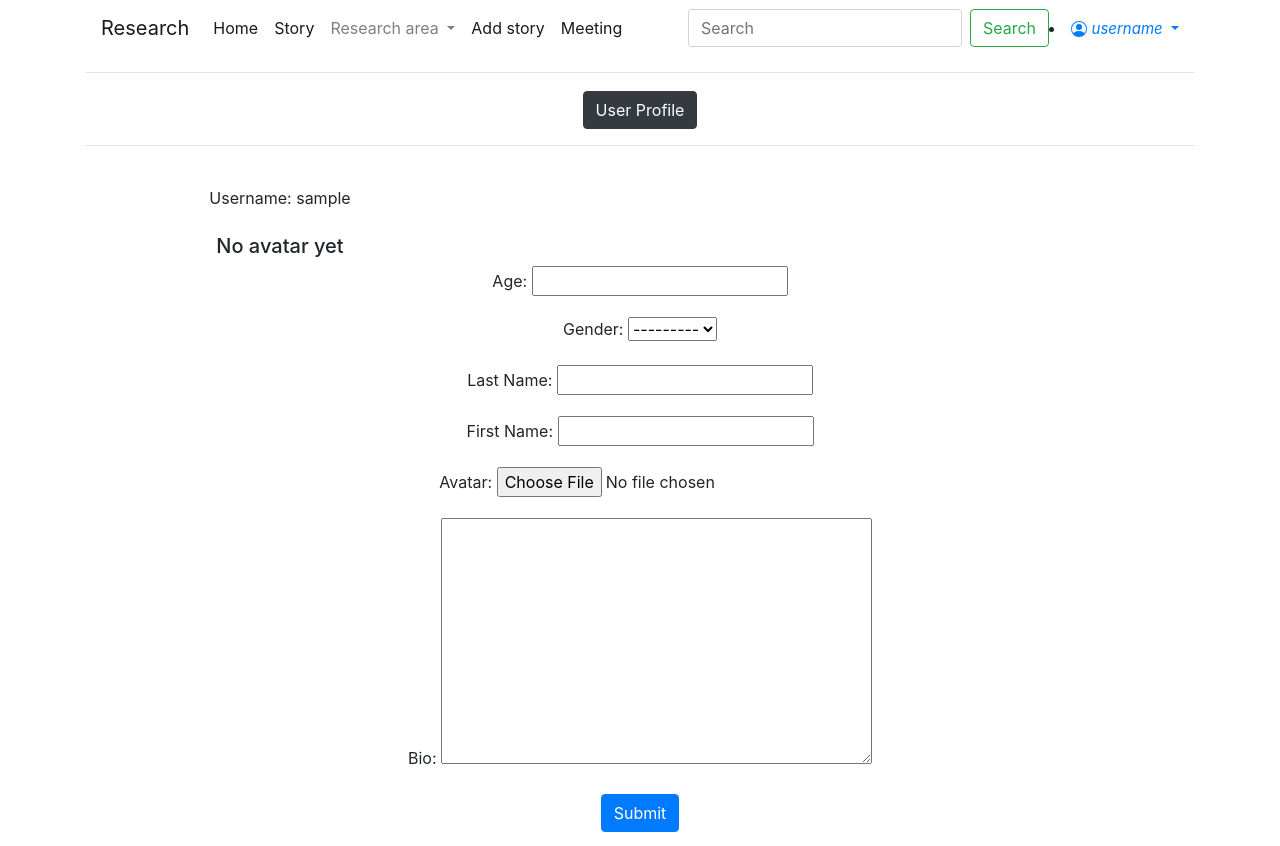
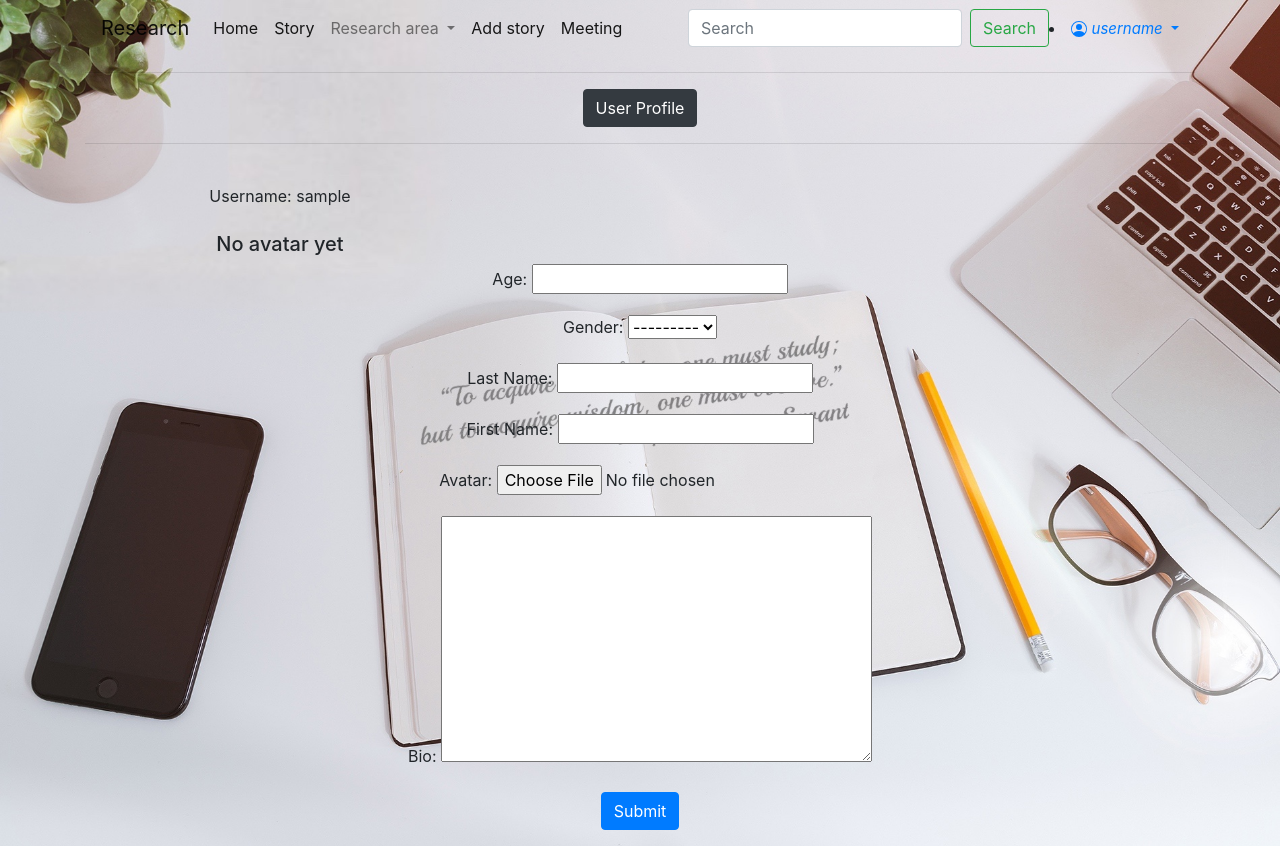
Before and after one commit to zhenxianglin/ResearchStory, a Django app: page /Users/edit/1/ in a window 1280 px wide. Run offline with Django 3.2, Linux system fonts and the light colour scheme; the visitor is signed in with stand-in values (Sample User, id 1); data comes from the database, SQL or seed files in the repository; some libraries are stand-ins or nearby versions.

Commit message:
add background

```diff
--- a/templates/base.html
+++ b/templates/base.html
@@ -1,5 +1,23 @@
 {% load static %}
+<style type="text/css">
+        body{
+            margin: 0;
+            padding: 0;
+            font-family: sans-serif;
+            background: url("/static/assets/img/homepage2.jpeg")  no-repeat center 0px;
+            background-size: cover;
+    <!--        width:100%;-->
+    <!--        height:40%;-->
+            background-position: center 0;
+            background-repeat: no-repeat;
+            background-attachment: fixed;
+            -webkit-background-size: cover;
+            -o-background-size: cover;
+            -moz-background-size: cover;
+            -ms-background-size: cover;
 
+        }
+    </style>
 <!DOCTYPE html>
 <html lang="en">
 
```
